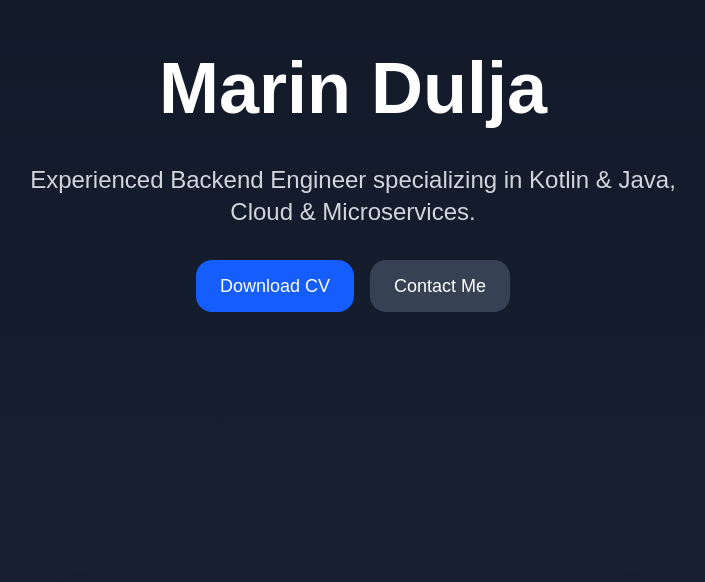
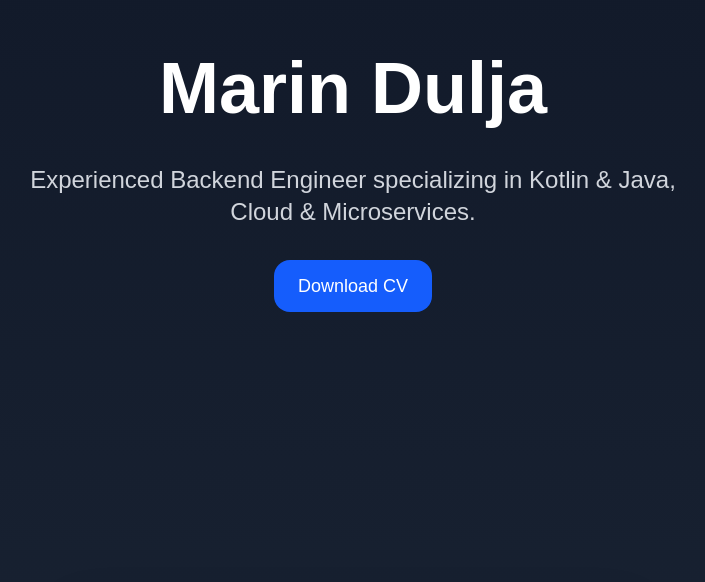
Before and after one commit to freudmarin/PortfolioApp, a Next.js app: page / in a window 1280 px wide. Shown: the part 218-800 px from the top of the page, without its empty margins (287-992 px from the left). Built offline with nearby package versions, Linux system fonts and the light colour scheme.

Commit message:
Another commit

```diff
--- a/app/components/ContactSection.tsx
+++ b/app/components/ContactSection.tsx
@@ -16,10 +16,10 @@ export default function ContactSection() {
 
     emailjs
       .sendForm(
-        "process.env.NEXT_PUBLIC_EMAILJS_SERVICE_ID!",  // Replace with your EmailJS Service ID
-        "process.env.NEXT_PUBLIC_EMAILJS_TEMPLATE_ID!", // Replace with your EmailJS Template ID
+        process.env.NEXT_PUBLIC_EMAILJS_SERVICE_ID!,
+        process.env.NEXT_PUBLIC_EMAILJS_TEMPLATE_ID!,
         formRef.current,
-        "process.env.NEXT_PUBLIC_EMAILJS_PUBLIC_KEY!"   // Replace with your EmailJS Public Key
+        process.env.NEXT_PUBLIC_EMAILJS_PUBLIC_KEY!
       )
       .then(
         () => {
--- a/app/page.tsx
+++ b/app/page.tsx
@@ -63,8 +63,15 @@ export default function Page() {
           Experienced Backend Engineer specializing in Kotlin & Java, Cloud & Microservices.
         </motion.p>
         <div className="mt-8 flex gap-4 z-10">
+          <a
+         href="/Marin_Dulja_CV.pdf"
+        download="Marin_Dulja_CV.pdf"
+        target="_blank"
+        rel="noopener noreferrer"
+         >
           <Button>Download CV</Button>
-          <Button className="bg-gray-700 hover:bg-gray-600">Contact Me</Button>
+         </a>
+
         </div>
       </section>
 
```
Also changed, not shown: 1 other file (tests, documents, lock files or other folders).
